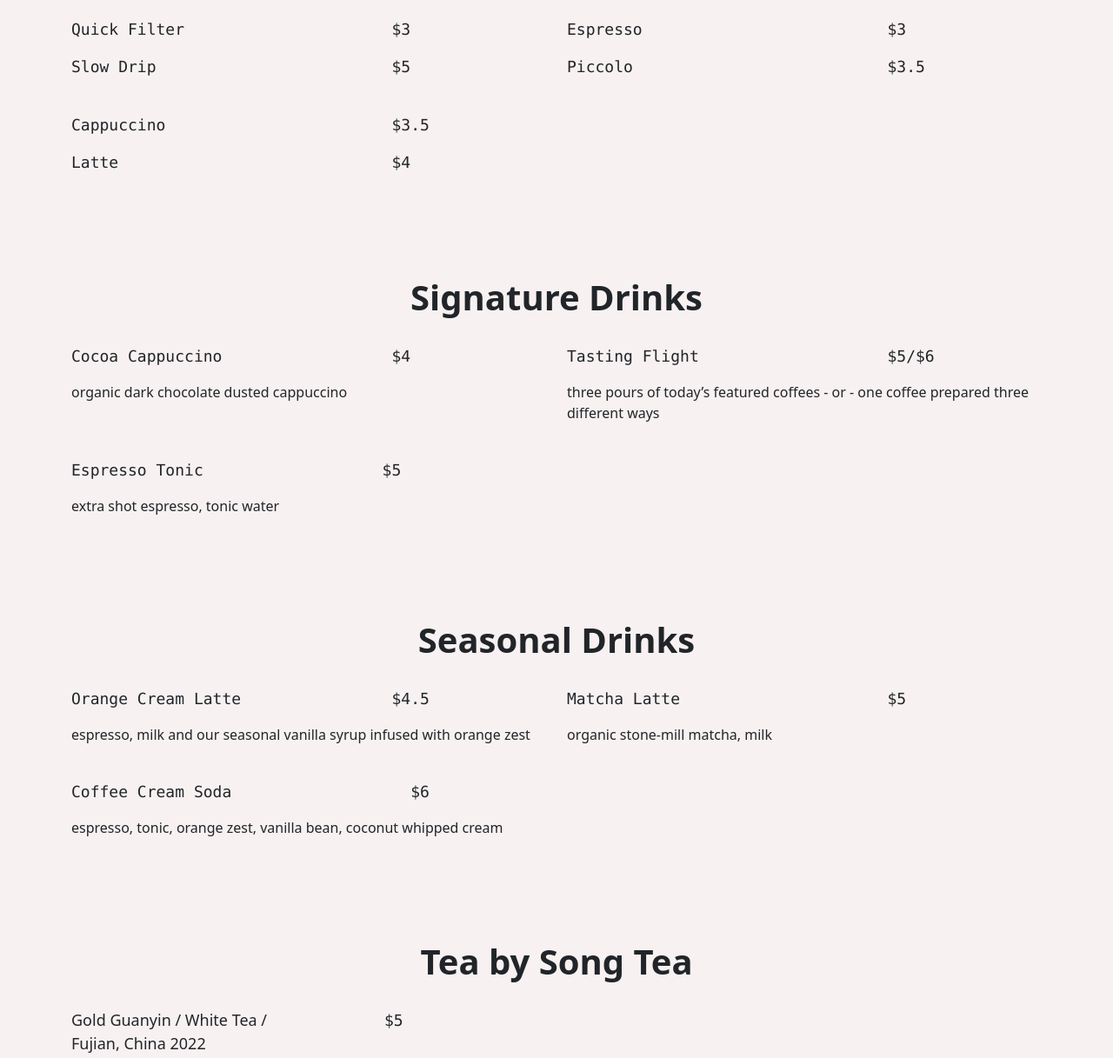
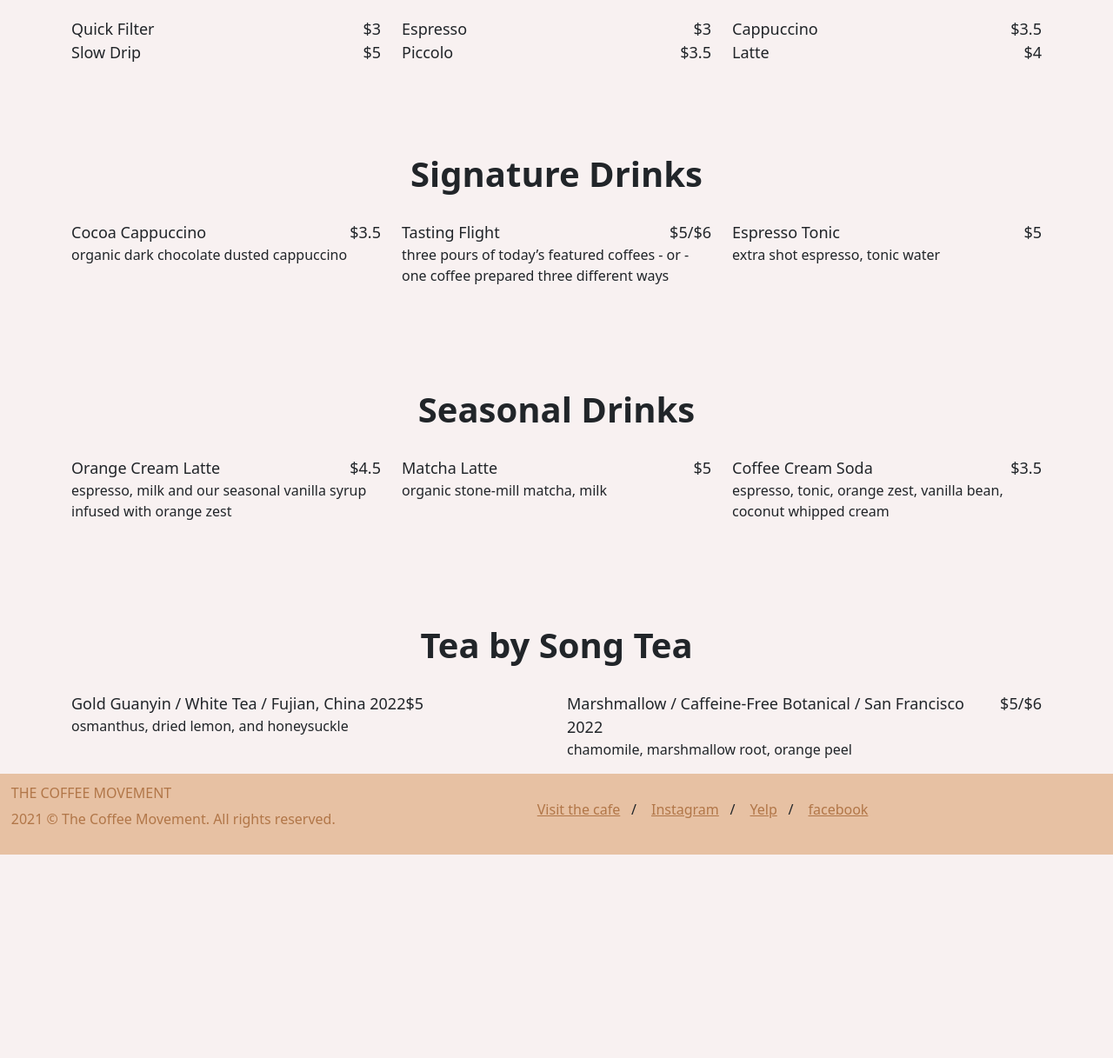
Before and after one commit to shravandidel/coffee-movement, a plain HTML site: page menu.html in a window 1280 px wide. Shown: the part 460-1677 px from the top of the page at 87% size. After the commit the page ends 1443 px from the top, so only its background shows below. Drawn offline with nearby package versions, Linux system fonts and the light colour scheme.

Commit message:
some shit

```diff
--- a/menu.html
+++ b/menu.html
@@ -42,46 +42,89 @@
                 <div class="row mb-5 ">
                     <div class="menu-head">Classics</div>
                     <div class="col mt-4">
-                        <pre class="menu-text">Quick Filter                      $3</pre>
-                        <pre class="menu-text">Slow Drip                         $5 </pre>
+                        <div class="d-flex justify-content-between ">
+                            <div class="menu-text" >Quick Filter</div>
+                            <div class="menu-text" >$3</div>
+
+                        </div>
+                        <div class="d-flex justify-content-between ">
+                            <div class="menu-text" >Slow Drip</div>
+                            <div class="menu-text" >$5</div>
+                        </div>
                     </div>
                     <div class="col mt-4" >
-                        <pre class="menu-text">Espresso                          $3</pre>
-                        <pre class="menu-text">Piccolo                           $3.5</pre>
+                        <div class="d-flex justify-content-between ">
+                            <div class="menu-text" >Espresso</div>
+                            <div class="menu-text" >$3</div>
+                        </div>
+                        <div class="d-flex justify-content-between ">
+                            <div class="menu-text" >Piccolo</div>
+                            <div class="menu-text" >$3.5</div>
+                        </div>
                     </div>
                     <div class="col mt-4" >
-                        <pre class="menu-text">Cappuccino                        $3.5</pre>
-                        <pre class="menu-text">Latte                             $4</pre>
+                        <div class="d-flex justify-content-between ">
+                            <div class="menu-text" >Cappuccino</div>
+                            <div class="menu-text" >$3.5</div>
+                        </div>
+                        <div class="d-flex justify-content-between ">
+                            <div class="menu-text" >Latte</div>
+                            <div class="menu-text" >$4</div>
+                        </div>
                     </div>
                 </div>
 
                 <div class="row mt-5 mb-5">
                     <div class="menu-head mt-5">Signature Drinks</div>
                     <div class="col mt-4">
-                        <pre class="menu-text">Cocoa Cappuccino                  $4</pre>
+
+                        <div class="d-flex justify-content-between ">
+                            <div class="menu-text" >Cocoa Cappuccino</div>
+                            <div class="menu-text" >$3.5</div>
+                        </div>
                         <p class="">organic dark chocolate dusted cappuccino</p>
                     </div>
                     <div class="col mt-4" >
-                        <pre class="menu-text">Tasting Flight                    $5/$6</pre>
+
+                        <div class="d-flex justify-content-between ">
+                            <div class="menu-text" >Tasting Flight</div>
+                            <div class="menu-text" >$5/$6</div>
+                        </div>
                         <p >three pours of today’s featured coffees - or - one coffee prepared three different ways</p>
                     </div>
                     <div class="col mt-4" >
-                        <pre class="menu-text">Espresso Tonic                   $5</pre>
+
+                        <div class="d-flex justify-content-between ">
+                            <div class="menu-text" >Espresso Tonic</div>
+                            <div class="menu-text" >$5</div>
+                        </div>
                         <p>extra shot espresso, tonic water</p>
                     </div>
                 </div>
                 <div class="row mt-5 mb-5 ">
                     <div class="menu-head mt-5">Seasonal Drinks</div>
                     <div class="col mt-4">
-                        <pre class="menu-text">Orange Cream Latte                $4.5</pre>
+
+                        <div class="d-flex justify-content-between ">
+                            <div class="menu-text" >Orange Cream Latte</div>
+                            <div class="menu-text" >$4.5</div>
+                        </div>
                         <p class="">espresso, milk and our seasonal vanilla syrup infused with orange zest</p>
                     </div>
                     <div class="col mt-4" >
-                        <pre class="menu-text">Matcha Latte                      $5</pre>
+
+                        <div class="d-flex justify-content-between ">
+                            <div class="menu-text" >Matcha Latte</div>
+                            <div class="menu-text" >$5</div>
+                        </div>
                         <p >organic stone-mill matcha, milk</p>
                     </div>
                     <div class="col mt-4"  >
-                        <pre class="menu-text">Coffee Cream Soda                   $6</pre>
+
+                        <div class="d-flex justify-content-between ">
+                            <div class="menu-text" >Coffee Cream Soda</div>
+                            <div class="menu-text" >$3.5</div>
+                        </div>
                         <p>espresso, tonic, orange zest, vanilla bean, coconut whipped cream</p>
                     </div>
                 </div>
@@ -90,12 +133,19 @@
                     <div class="menu-head mt-5">Tea by Song Tea</div>
                     <div class="col mt-4">
                         <div class="d-flex ">
-                            <p class="menu-text">Gold Guanyin / White Tea / <br>Fujian, China 2022  </p> <pre>                <span class="menu-text">$5</span></pre></div>
+                            <div class="d-flex justify-content-between ">
+                                <div class="menu-text" >Gold Guanyin / White Tea / Fujian, China 2022</div>
+                                <div class="menu-text" >$5</div>
+                            </div>
+                        </div>
 
                         <p class="">osmanthus, dried lemon, and honeysuckle</p>
                     </div>
                     <div class="col mt-4" >
-                        <pre class="menu-text">Marshmallow / Caffeine-Free Botanical / San Francisco 2022                  $5/$6</pre>
+                        <div class="d-flex justify-content-between ">
+                            <div class="menu-text" >Marshmallow / Caffeine-Free Botanical / San Francisco 2022</div>
+                            <div class="menu-text" >$5/$6</div>
+                        </div>
                         <p >chamomile, marshmallow root, orange peel</p>
                     </div>
 
```
Also changed, not shown: about.html (+1 -24 lines).
